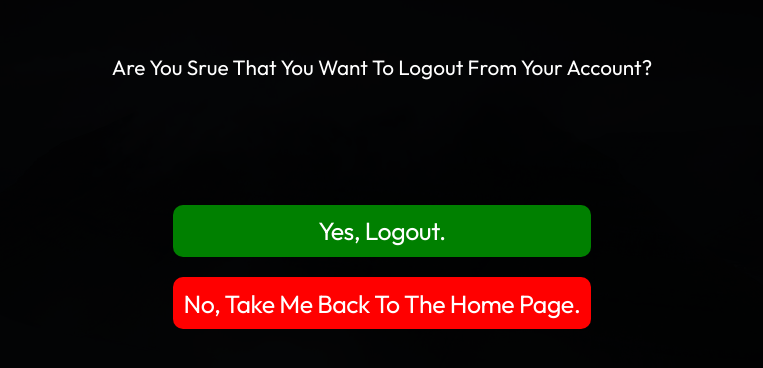
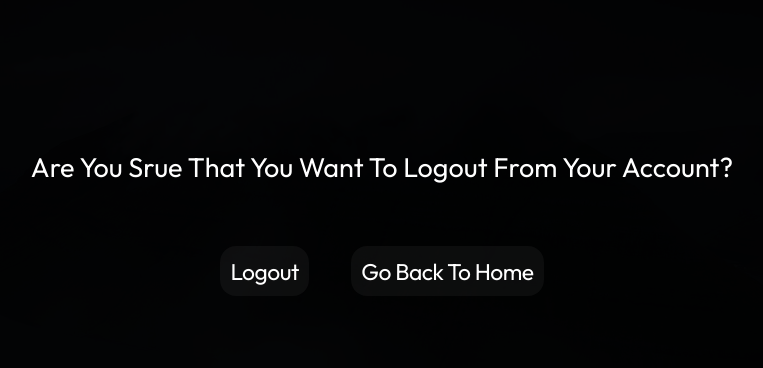
Before and after one commit to v-amirrr/finance-tracker, a React (Create React App) app: page /logout-confirmation in a window 1280 px wide. Shown: the part 146-514 px from the top of the page, without its empty margins (258-1021 px from the left). Built offline with nearby package versions, Linux system fonts and the light colour scheme; a web font is replaced by a local one.

Commit message:
style: changed the logout confirmation page's style

```diff
--- a/src/components/LogoutConfirmation.js
+++ b/src/components/LogoutConfirmation.js
@@ -39,10 +39,10 @@ const LogoutConfirmation = () => {
     return (
         <>
             <motion.div className={styles["logout-confirmation"]} initial="hidden" animate="visible" exit="exit" variants={confirmationVariants}>
-                <motion.p variants={confirmatioPVariants}>Are You Srue That You Want To Logout From Your Account{user && ` ,${user.displayName}`}?</motion.p>
+                <motion.p variants={confirmatioPVariants}>Are You Srue That You Want To Logout From Your Account{user && `, ${user.displayName}`}?</motion.p>
                 <motion.div className={styles["buttons"]} variants={confirmatioBtnVariants}>
-                    <motion.div onClick={logout} whileHover={{ scale: 1.1 }} whileTap={{ scale: 0.9 }}>Yes, Logout.</motion.div>
-                    <motion.div onClick={() => navigate("/")} whileHover={{ scale: 1.1 }} whileTap={{ scale: 0.9 }}>No, Take Me Back To The Home Page.</motion.div>
+                    <motion.div onClick={logout} whileHover={{ scale: 1.1 }} whileTap={{ scale: 0.9 }}>Logout</motion.div>
+                    <motion.div onClick={() => navigate("/")} whileHover={{ scale: 1.1 }} whileTap={{ scale: 0.9 }}>Go Back To Home</motion.div>
                 </motion.div>
 
                 <AnimatePresence>
--- a/src/components/LogoutConfirmation.module.css
+++ b/src/components/LogoutConfirmation.module.css
@@ -10,10 +10,14 @@
 
 .logout-confirmation p {
     text-align: center;
+    font-size: 1.3rem;
 }
 
 .buttons {
-    margin: 5rem;
+    margin: 2rem;
+    display: flex;
+    justify-content: center;
+    align-items: center;
 }
 
 .buttons div {
@@ -22,17 +26,18 @@
     justify-content: center;
     align-items: center;
     margin: 1rem;
-    font-size: 1.2rem;
+    font-size: 1.1rem;
     padding: .5rem;
     white-space: nowrap;
     border: none;
-    border-radius: 10px;
-    -webkit-border-radius: 10px;
-    -moz-border-radius: 10px;
-    -ms-border-radius: 10px;
-    -o-border-radius: 10px;
+    border-radius: 16px;
+    -webkit-border-radius: 16px;
+    -moz-border-radius: 16px;
+    -ms-border-radius: 16px;
+    -o-border-radius: 16px;
     letter-spacing: -.5px;
     cursor: pointer;
+    background-color: #ffffff0b;
     transition: background-color .3s;
     -webkit-transition: background-color .3s;
     -moz-transition: background-color .3s;
@@ -40,12 +45,8 @@
     -o-transition: background-color .3s;
 }
 
-.buttons div:nth-child(1) {
-    background-color: #008000;
-}
-
-.buttons div:nth-child(2) {
-    background-color: #ff0000;
+.buttons div:hover {
+    background-color: #ffffff15;
 }
 
 @media (max-width: 340px) {
```
